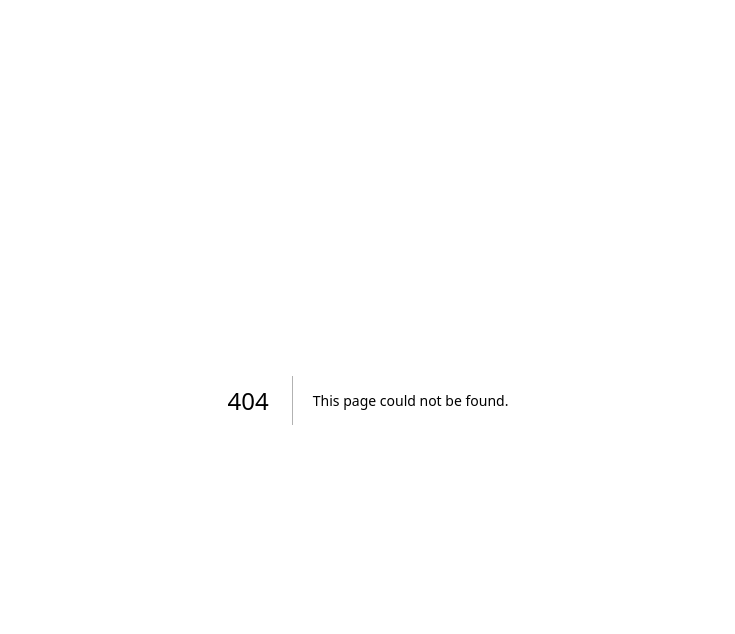
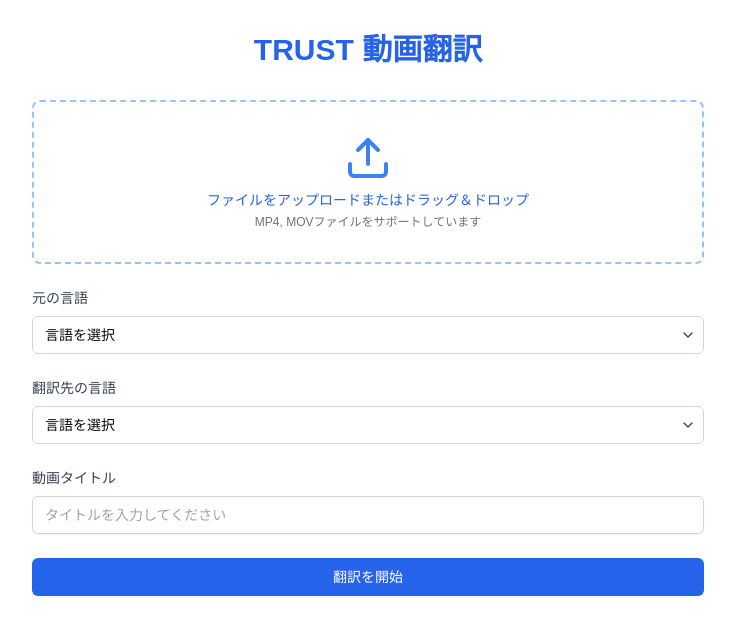
Before and after one commit to K-Irwin8/TrustVideoTranslate, a Next.js app: page /translate in a window 1280 px wide. Before the commit this address had no page. Shown: the top 634 px of the page, without its empty margins (272-1007 px from the left). Built offline with nearby package versions, Linux system fonts and the light colour scheme.

Commit message:
Added the web app frontend under /translate

```diff
--- /dev/null
+++ b/src/app/translate/page.tsx
@@ -0,0 +1,6 @@
+import Image from "next/image";
+import { VideoTranslationForm } from "@/components/translate/video-translation-form"
+
+export default function Home() {
+  return (<VideoTranslationForm/>);
+}
--- /dev/null
+++ b/src/components/translate/video-translation-form.tsx
@@ -0,0 +1,136 @@
+'use client'
+
+import { useState } from 'react'
+import { Upload, ChevronDown } from 'lucide-react'
+
+export function VideoTranslationForm() {
+  const [file, setFile] = useState<File | null>(null)
+  const [sourceLanguage, setSourceLanguage] = useState('')
+  const [targetLanguage, setTargetLanguage] = useState('')
+  const [title, setTitle] = useState('')
+
+  const handleDrop = (e: React.DragEvent<HTMLDivElement>) => {
+    e.preventDefault()
+    const droppedFile = e.dataTransfer.files[0]
+    if (droppedFile && (droppedFile.type === 'video/mp4' || droppedFile.type === 'video/quicktime')) {
+      setFile(droppedFile)
+    }
+  }
+
+  const handleFileInput = (e: React.ChangeEvent<HTMLInputElement>) => {
+    const selectedFile = e.target.files?.[0]
+    if (selectedFile && (selectedFile.type === 'video/mp4' || selectedFile.type === 'video/quicktime')) {
+      setFile(selectedFile)
+    }
+  }
+
+  const languages = [
+    { value: 'ja', label: '日本語' },
+    { value: 'en', label: '英語' },
+    { value: 'zh', label: '中国語' },
+    { value: 'fr', label: 'フランス語' },
+    { value: 'es', label: 'スペイン語' },
+    { value: 'pt', label: 'ポルトガル語' },
+  ]
+
+  return (
+    <div className="min-h-screen bg-white p-8">
+      <h1 className="text-3xl font-bold text-center mb-8 text-blue-600">TRUST 動画翻訳</h1>
+      <form className="max-w-2xl mx-auto space-y-6">
+        <div
+          onDrop={handleDrop}
+          onDragOver={(e) => e.preventDefault()}
+          className="border-2 border-dashed border-blue-300 rounded-lg p-8 text-center cursor-pointer"
+        >
+          {file ? (
+            <p className="text-blue-600">{file.name}</p>
+          ) : (
+            <>
+              <Upload className="mx-auto h-12 w-12 text-blue-500" />
+              <p className="mt-2 text-sm text-blue-600">
+                ファイルをアップロードまたはドラッグ＆ドロップ
+              </p>
+              <p className="text-xs text-gray-500 mt-1">MP4, MOVファイルをサポートしています</p>
+            </>
+          )}
+          <input
+            type="file"
+            accept=".mp4,.mov"
+            onChange={handleFileInput}
+            className="hidden"
+            id="file-upload"
+          />
+        </div>
+
+        <div className="space-y-2">
+          <label htmlFor="source-language" className="block text-sm font-medium text-gray-700">
+            元の言語
+          </label>
+          <div className="relative">
+            <select
+              id="source-language"
+              value={sourceLanguage}
+              onChange={(e) => setSourceLanguage(e.target.value)}
+              className="block w-full pl-3 pr-10 py-2 text-base border border-gray-300 focus:outline-none focus:ring-blue-500 focus:border-blue-500 sm:text-sm rounded-md appearance-none bg-white"
+            >
+              <option value="">言語を選択</option>
+              {languages.map((lang) => (
+                <option key={lang.value} value={lang.value}>
+                  {lang.label}
+                </option>
+              ))}
+            </select>
+            <div className="pointer-events-none absolute inset-y-0 right-0 flex items-center px-2 text-gray-700">
+              <ChevronDown className="h-4 w-4" />
+            </div>
+          </div>
+        </div>
+
+        <div className="space-y-2">
+          <label htmlFor="target-language" className="block text-sm font-medium text-gray-700">
+            翻訳先の言語
+          </label>
+          <div className="relative">
+            <select
+              id="target-language"
+              value={targetLanguage}
+              onChange={(e) => setTargetLanguage(e.target.value)}
+              className="block w-full pl-3 pr-10 py-2 text-base border border-gray-300 focus:outline-none focus:ring-blue-500 focus:border-blue-500 sm:text-sm rounded-md appearance-none bg-white"
+            >
+              <option value="">言語を選択</option>
+              {languages.map((lang) => (
+                <option key={lang.value} value={lang.value}>
+                  {lang.label}
+                </option>
+              ))}
+            </select>
+            <div className="pointer-events-none absolute inset-y-0 right-0 flex items-center px-2 text-gray-700">
+              <ChevronDown className="h-4 w-4" />
+            </div>
+          </div>
+        </div>
+
+        <div className="space-y-2">
+          <label htmlFor="video-title" className="block text-sm font-medium text-gray-700">
+            動画タイトル
+          </label>
+          <input
+            type="text"
+            id="video-title"
+            value={title}
+            onChange={(e) => setTitle(e.target.value)}
+            className="block w-full px-3 py-2 border border-gray-300 rounded-md shadow-sm focus:outline-none focus:ring-blue-500 focus:border-blue-500 sm:text-sm"
+            placeholder="タイトルを入力してください"
+          />
+        </div>
+
+        <button
+          type="submit"
+          className="w-full flex justify-center py-2 px-4 border border-transparent rounded-md shadow-sm text-sm font-medium text-white bg-blue-600 hover:bg-blue-700 focus:outline-none focus:ring-2 focus:ring-offset-2 focus:ring-blue-500"
+        >
+          翻訳を開始
+        </button>
+      </form>
+    </div>
+  )
+}
```
